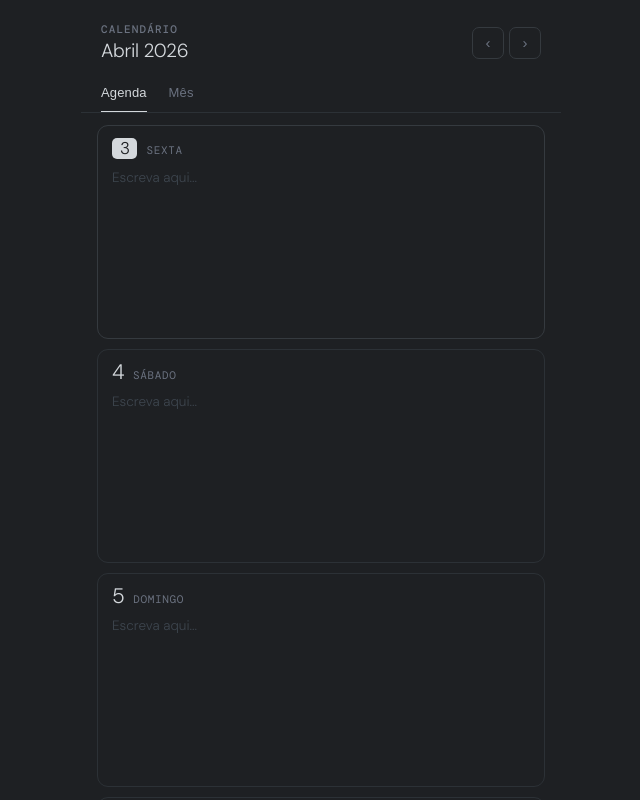
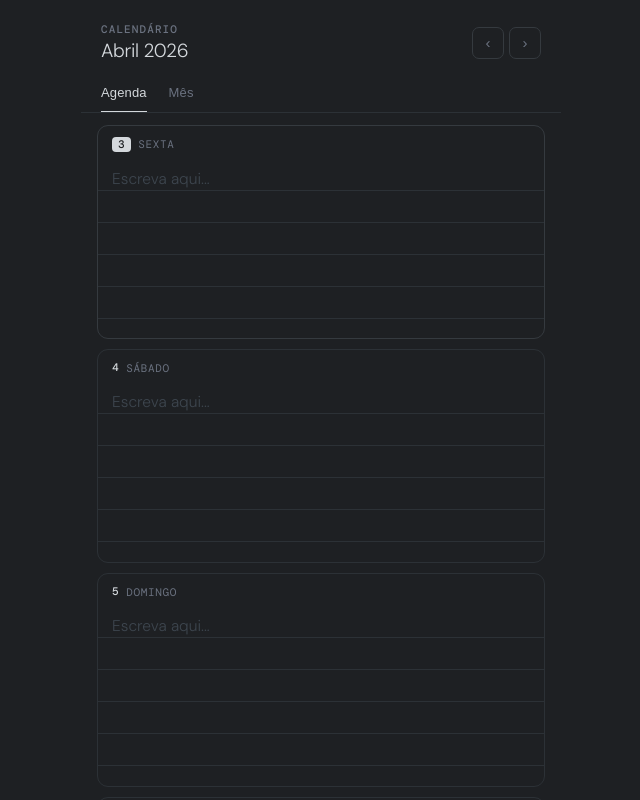
Before and after one commit to camipassos/app, a plain HTML site: page index.html in a window 1280 px wide. Shown: the top 800 px of the page, without its empty margins (319-959 px from the left). Drawn offline with nearby package versions, Linux system fonts and the light colour scheme; no server answers.

Commit message:
Update index.html

```diff
--- a/index.html
+++ b/index.html
@@ -132,19 +132,21 @@
   .day-block.focused { border-color: #45505c; }
 
   .day-block-header {
-    padding: 12px 14px 8px;
+    padding: 11px 14px 7px;
     display: flex;
-    align-items: baseline;
-    gap: 9px;
+    align-items: center;
+    gap: 7px;
     flex-shrink: 0;
     user-select: none;
   }
   .day-num {
-    font-size: 21px;
-    font-weight: 300;
-    letter-spacing: -0.03em;
+    font-size: 11px;
+    font-weight: 500;
+    font-family: var(--mono);
+    letter-spacing: 0.06em;
     line-height: 1;
     color: var(--text);
+    text-transform: uppercase;
   }
   .day-name {
     font-size: 11px;
@@ -156,27 +158,37 @@
   .day-block.today .day-num {
     background: var(--today-bg);
     color: var(--today-text);
-    border-radius: 5px;
-    padding: 2px 8px;
-    font-size: 17px;
+    border-radius: 4px;
+    padding: 2px 6px;
+    font-size: 11px;
   }
 
+  /* ruled lines via repeating-linear-gradient tied to line-height */
   .day-textarea {
     flex: 1;
     width: 100%;
-    background: transparent;
     border: none;
     outline: none;
     resize: none;
     font-family: var(--font);
-    font-size: 13.5px;
-    line-height: 1.65;
+    font-size: 15.5px;
+    line-height: 32px;
     color: var(--text);
-    padding: 0 14px 12px;
+    padding: 4px 14px 12px;
     min-height: 56px;
     caret-color: var(--text);
     -webkit-appearance: none;
     overflow: hidden;
+    /* ruled lines */
+    background-image: repeating-linear-gradient(
+      to bottom,
+      transparent,
+      transparent 31px,
+      #2c3136 31px,
+      #2c3136 32px
+    );
+    background-attachment: local;
+    background-color: transparent;
   }
   .day-textarea::placeholder { color: var(--text-faint); font-weight: 300; }
 
```
